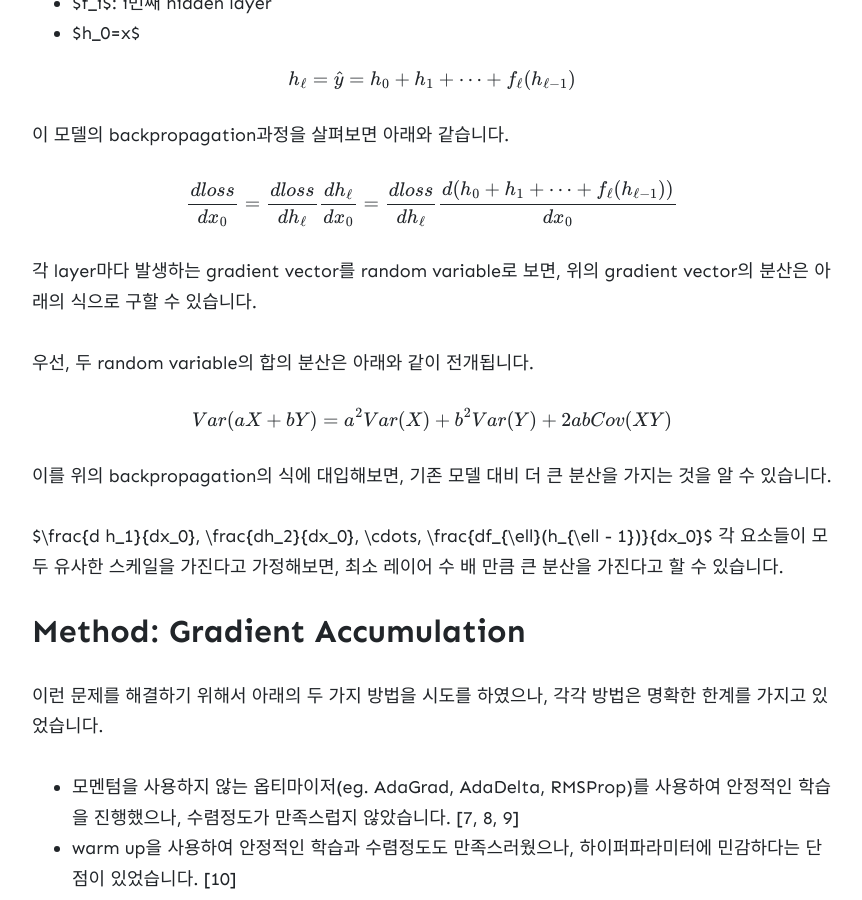
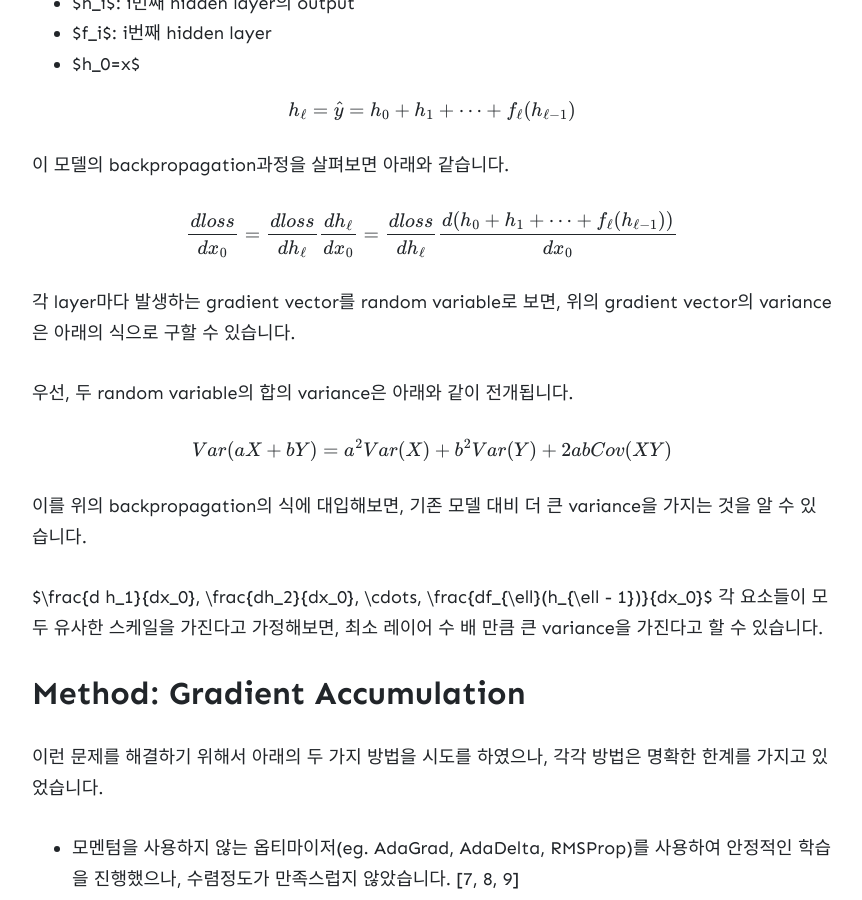
Before and after one commit to wowthemesnet/jekyll-theme-memoirs, a Jekyll site: the page built from _posts/2020-12-29-Gradient-Accumulation.md, in a window 1280 px wide and 900 px high, scrolled down 3465 px. Shown: the whole window, without its empty margins (208-1070 px from the left). Built offline with Jekyll 4.4.1, drawn with Linux system fonts in a browser that asks for light colours; nearby versions of some CDN libraries; formulas are drawn with MathJax 3; comment, search, counter and statistics services are not loaded; some of the changed text lies outside the part shown.

Commit message:
edit word: 분산 -> variance

```diff
--- a/_posts/2020-12-29-Gradient-Accumulation.md
+++ b/_posts/2020-12-29-Gradient-Accumulation.md
@@ -10,7 +10,7 @@
 
 안녕하세요. 마키나락스의 류원탁입니다.
 
-딥러닝 문제를 다루다보면, gradient의 분산이 커져 학습이 불안정적으로 진행되는 경우가 발생합니다.
+딥러닝 문제를 다루다보면, gradient의 variance이 커져 학습이 불안정적으로 진행되는 경우가 발생합니다.
 
 본 포스트에서는 noisy gradient에 대해서 살펴보고, 해결할 수 있는 방법에 대해서 다루겠습니다.
 
@@ -113,17 +113,17 @@
 $$
 
 
-각 layer마다 발생하는 gradient vector를 random variable로 보면, 위의 gradient vector의 분산은 아래의 식으로 구할 수 있습니다.
+각 layer마다 발생하는 gradient vector를 random variable로 보면, 위의 gradient vector의 variance은 아래의 식으로 구할 수 있습니다.
 
-우선, 두 random variable의 합의 분산은 아래와 같이 전개됩니다.
+우선, 두 random variable의 합의 variance은 아래와 같이 전개됩니다.
 
 $$
 Var(aX + bY) = a^2 Var(X) + b^2 Var(Y) + 2abCov(XY)
 $$
 
-이를 위의 backpropagation의 식에 대입해보면, 기존 모델 대비 더 큰 분산을 가지는 것을 알 수 있습니다.
+이를 위의 backpropagation의 식에 대입해보면, 기존 모델 대비 더 큰 variance을 가지는 것을 알 수 있습니다.
 
-$\frac{d h_1}{dx_0}, \frac{dh_2}{dx_0}, \cdots, \frac{df_{\ell}(h_{\ell - 1})}{dx_0}$ 각 요소들이 모두 유사한 스케일을 가진다고 가정해보면, 최소 레이어 수 배 만큼 큰 분산을 가진다고 할 수 있습니다.
+$\frac{d h_1}{dx_0}, \frac{dh_2}{dx_0}, \cdots, \frac{df_{\ell}(h_{\ell - 1})}{dx_0}$ 각 요소들이 모두 유사한 스케일을 가진다고 가정해보면, 최소 레이어 수 배 만큼 큰 variance을 가진다고 할 수 있습니다.
 
 
 ## Method: Gradient Accumulation
@@ -233,7 +233,7 @@
 
 이번 글에서 학습과정에서 발생하는 noisy gradient에 대해서 다뤘습니다. 이를 해결하기 위해서 batch size를 키우기 위한 노력을 했고, 그 과정에서 발생하는 gpu memory 문제를 해결하기 위해서 gradient accumulation을 활용했습니다.
 Gradient accumulation을 진행하게 되면, batch size가 커지는 효과를 가지게 됩니다. [4, 12]
-Batch size가 커지게되면, Central Limit Theorem을 통해서 gradient의 분산이 줄어드는 효과를 기대할 수 있으며, 이는 안정적인 학습으로 이어질 수 있습니다. [5, 10]
+Batch size가 커지게되면, Central Limit Theorem을 통해서 gradient의 variance이 줄어드는 효과를 기대할 수 있으며, 이는 안정적인 학습으로 이어질 수 있습니다. [5, 10]
 
 이번 포스트에서는 noisy gradient에 대해서 다뤘습니다. 혹시 비슷한 문제를 겪고 있으시다면, 도움이 되었으면 좋겠습니다.
 
```
